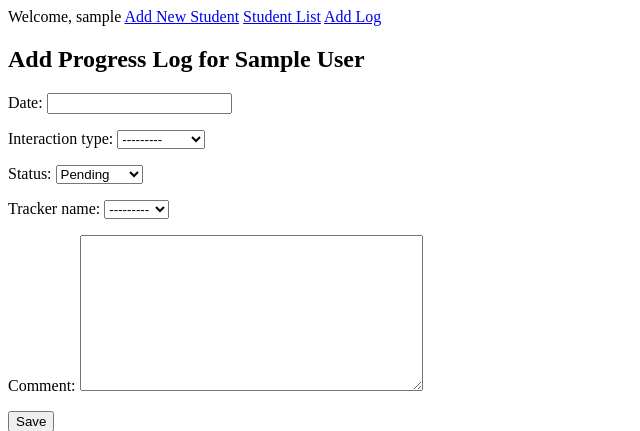
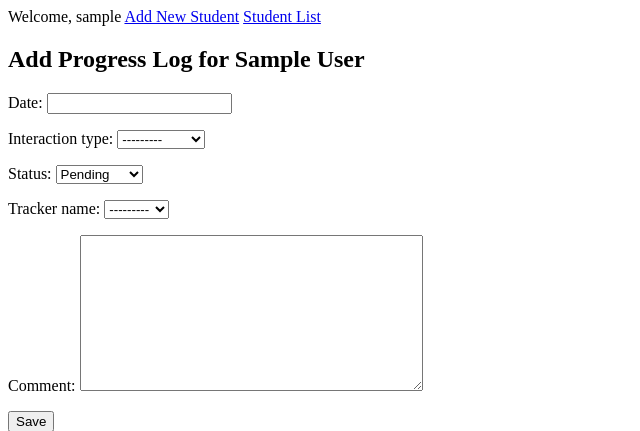
Before and after one commit to zahralmosawi/NextChapter, a Django app: page /tracker/student/1/progress-log/create/ in a window 1280 px wide. Shown: the top 431 px of the page, without its empty margins (0-640 px from the left). Run offline with Django 5.2, Linux system fonts and the light colour scheme; a user stored in the database is signed in; tables that the repository leaves empty hold one stand-in row (values such as "Sample post"); data that the repository does not hold is empty.

Commit message:
removed log navigation links from base.html

```diff
--- a/main_app/templates/base.html
+++ b/main_app/templates/base.html
@@ -8,15 +8,6 @@
         Welcome, {{user.username}}
         <a href="{% url 'add_student' %}">Add New Student</a>
         <a href="{% url 'students_list' %}">Student List</a>
-
-        {% if student and student.pk %}
-            {% if student.progresslog_set.exists %}
-              <a href="{% url 'progress_log_detail' student.pk %}">View Log</a>
-            {% else %}
-              <a href="{% url 'add_progress_log' student.pk %}">Add Log</a>
-            {% endif %}
-        {% endif %}
-
     </nav>
     {% block content %}{% endblock %}
   </body>
```
